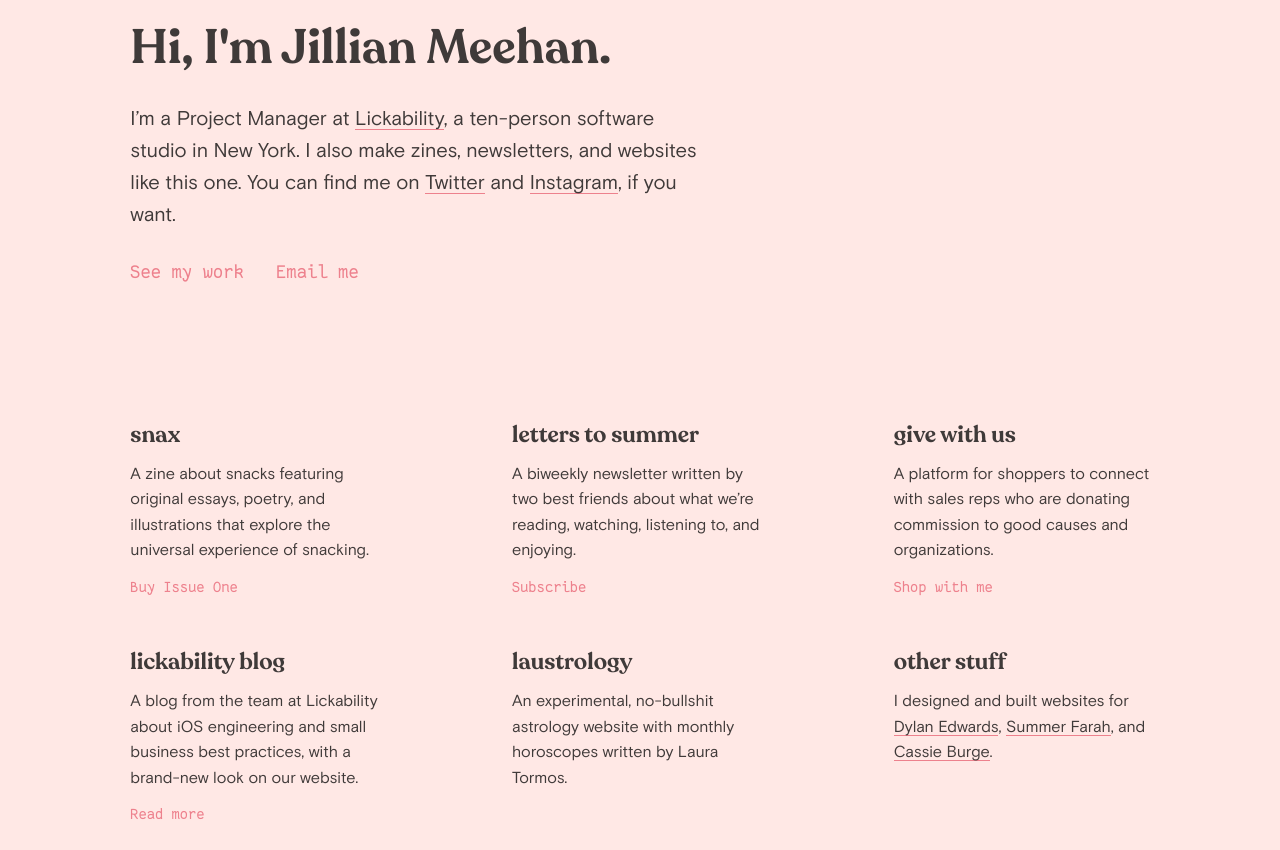
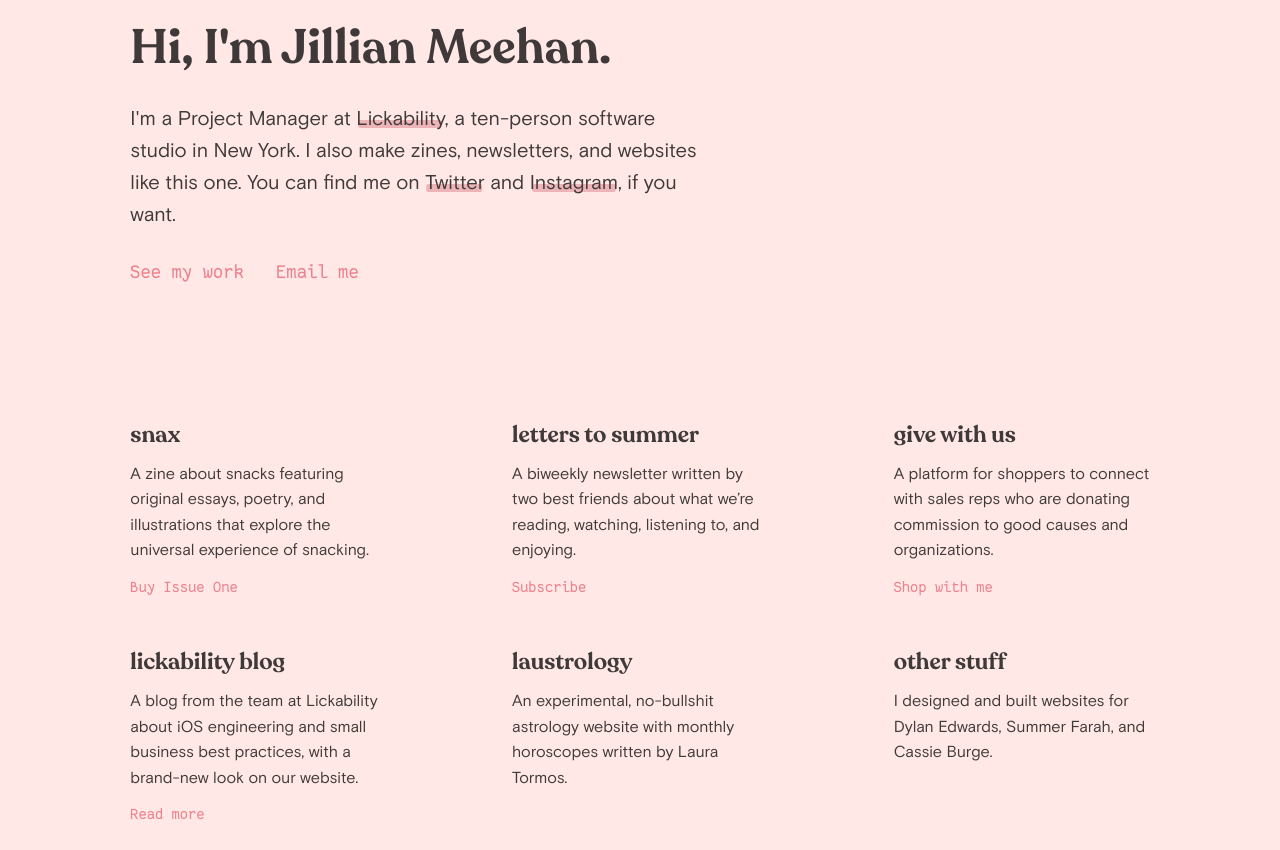
Before and after one commit to jilliangmeehan/jillian.cloud, a Jekyll site: the page built from index.html, in a window 1280 px wide. Shown: the part 149-999 px from the top of the page. Built offline with Jekyll 4.4.1, drawn with Linux system fonts in a browser that asks for light colours; nearby versions of some CDN libraries; some web fonts are replaced.

Commit message:
finally got SOME svg stuff working

```diff
--- /dev/null
+++ b/_includes/bio.html
@@ -0,0 +1,27 @@
+<p>
+  I'm a Project Manager at
+
+  <a href="https://lickability.com">Lickability,
+    <svg viewBox="0 0 100 20" preserveAspectRatio="none" xmlns="http://www.w3.org/2000/svg">
+      <line class="underline" x1="5%" y1="80%" x2="95%" y2="80%"/>
+    </svg>
+  </a>
+
+  a ten-person software studio in New York. I also make zines, newsletters, and websites like this one. You can find me on
+
+  <a href="https://twitter.com/jilliangmeehan">Twitter
+    <svg viewBox="0 0 100 20" preserveAspectRatio="none" xmlns="http://www.w3.org/2000/svg">
+      <line class="underline" x1="5%" y1="80%" x2="95%" y2="80%"/>
+    </svg>
+  </a>
+
+  and
+
+  <a href="https://instagram.com/jilliangmeehan">Instagram,
+    <svg viewBox="0 0 100 20" preserveAspectRatio="none" xmlns="http://www.w3.org/2000/svg">
+      <line class="underline" x1="5%" y1="80%" x2="95%" y2="80%"/>
+    </svg>
+  </a>
+
+  if you want.
+</p>
--- a/_sass/shared.scss
+++ b/_sass/shared.scss
@@ -24,9 +24,26 @@
   text-decoration: none;
 }
 p a {
-  border-bottom: 1.8px solid;
-  animation: underline-gradient 60s ease infinite;
-  &:hover { color: #333333; }
+  position: relative;
+
+  svg {
+    z-index: -1;
+    position: absolute;
+    left: 0;
+    width: 90%;
+    height: 120%;
+
+    .underline {
+      stroke-width: 8%;
+      stroke-linecap: round;
+      animation: stroke-gradient 60s ease infinite;
+      transition: stroke-width 0.2s ease;
+    }
+  }
+}
+
+a:hover .underline {
+  stroke-width: 10%;
 }
 
 .gradient {
--- a/_sass/variables.scss
+++ b/_sass/variables.scss
@@ -70,6 +70,13 @@
   75%{ color: $dark-indigo }
 }
 
+@keyframes stroke-gradient {
+  0%,100%{ stroke: $peach }
+  25%{ stroke: $pink }
+  50%{ stroke: $purple }
+  75%{ stroke: $indigo }
+}
+
 @keyframes underline-gradient {
   0%,100%{ border-bottom-color: $dark-peach }
   25%{ border-bottom-color: $dark-pink }
--- a/index.html
+++ b/index.html
@@ -1,13 +1,12 @@
 ---
 layout: home
 title: jillian meehan
-desc: I’m a Project Manager at [Lickability](https://lickability.com), a ten-person software studio in New York. I also make zines, newsletters, and websites like this one. You can find me on [Twitter](https://twitter.com/jilliangmeehan) and [Instagram](https://instagram.com/jilliangmeehan), if you want.
 ---
 
 <div class="container">
   <section class="head">
     <h1>Hi, I'm Jillian Meehan.</h1>
-    <p>{{ page.desc | markdownify }}</p>
+    {% include bio.html %}
     <nav>
       {% include nav.html %}
     </nav>
```
Also changed, not shown: 2 other files.
